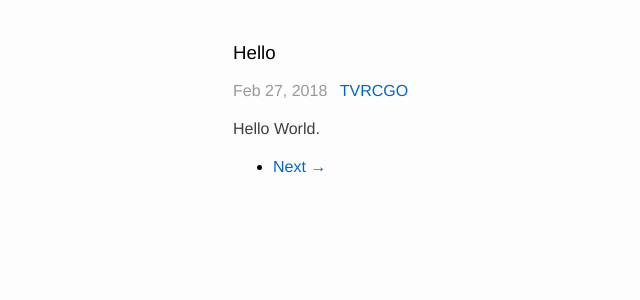
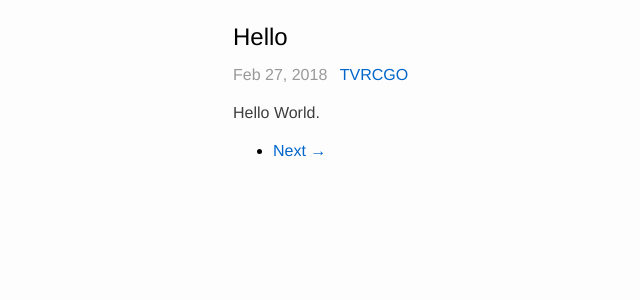
Before and after one commit to tvrcgo/tvrcgo.github.io, a Jekyll site: the page built from _posts/2018-02-27-hello.md, in a window 1280 px wide. Shown: the top 300 px of the page, without its empty margins (72-712 px from the left). Built offline with Jekyll 4.4.1, drawn with Linux system fonts in a browser that asks for light colours.

Commit message:
update post style.

```diff
--- a/_layouts/post.html
+++ b/_layouts/post.html
@@ -3,7 +3,7 @@ layout: default
 ---
 
 <header class="post-header" >
-	<h3 class='post-title'>{{ page.title }}</h3>
+	<h2 class='post-title'>{{ page.title }}</h2>
 	<span class="post-meta">{{ page.date | date: "%b %-d, %Y" }} <a href="{{ site.url }}" class='post-agent'>{{ site.title }}</a></span>
 </header>
 
--- a/css/main.scss
+++ b/css/main.scss
@@ -28,7 +28,8 @@ p {
 }
 
 .post-title {
-
+  font-size: 24px;
+  margin: 0 0 15px 0;
 }
 
 .post-meta {
```
